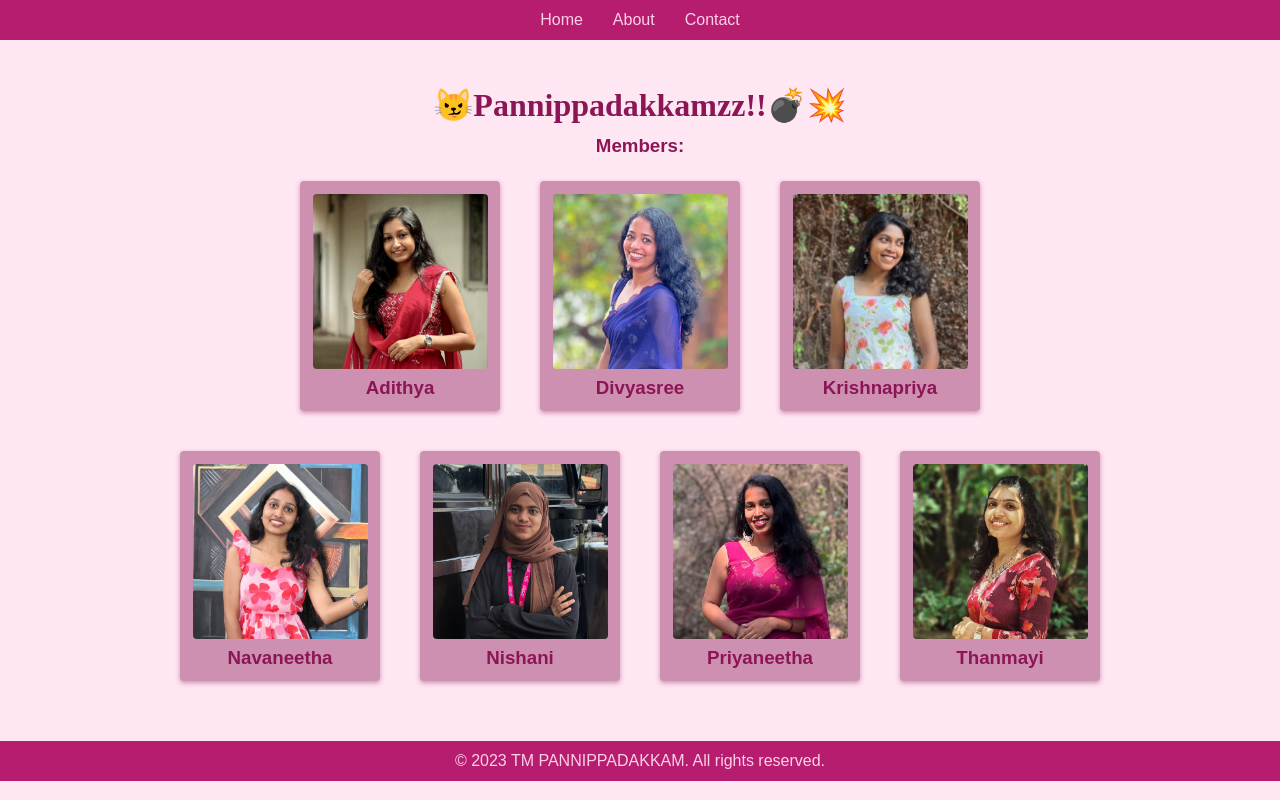
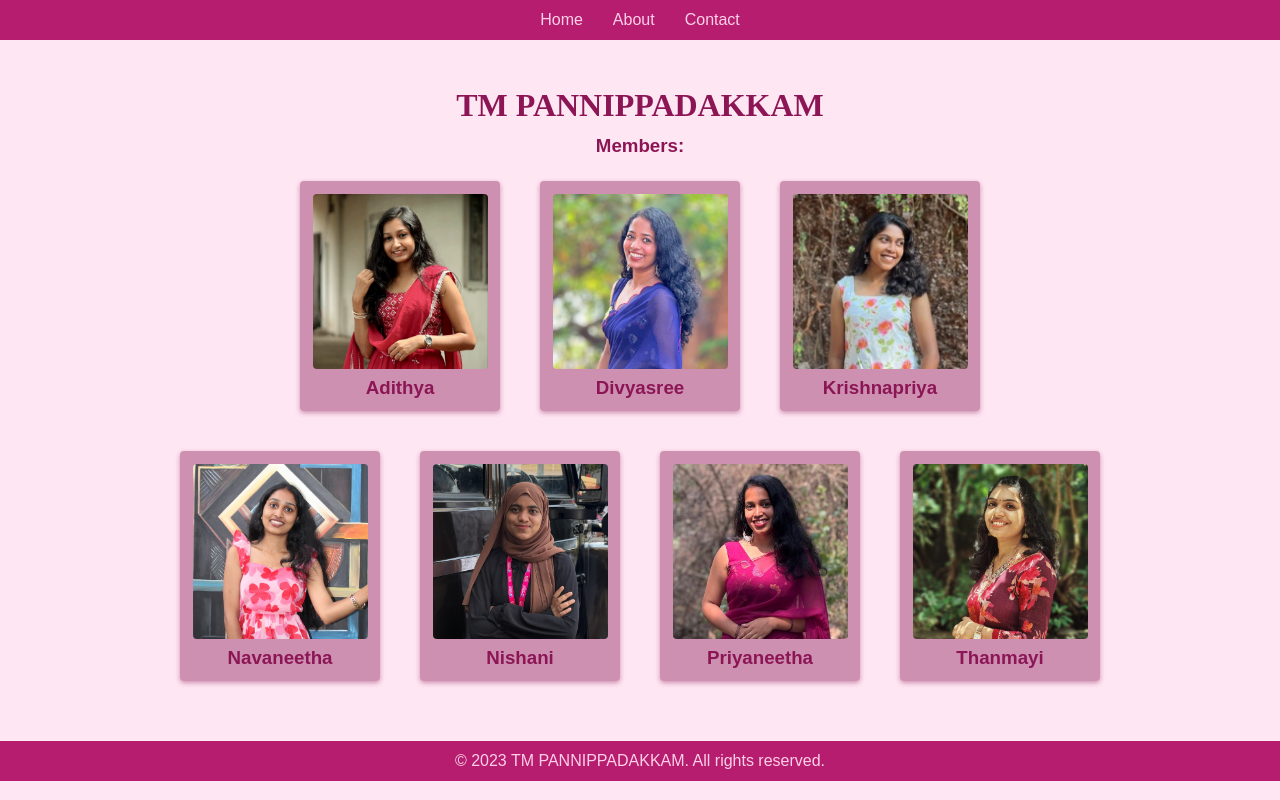
Before and after one commit to Nishanii/pannippadakkam, a plain HTML site: page index.html in a window 1280 px wide. Drawn offline with Linux system fonts and the light colour scheme.

Commit message:
Update index.html

```diff
--- a/index.html
+++ b/index.html
@@ -17,8 +17,7 @@
     </nav>
 
     <div class="container">
-        <h1>😼Pannippadakkamzz!!💣💥
-</h1>
+        <h1>TM PANNIPPADAKKAM</h1>
 
         <h3>Members:</h3>
 
```
